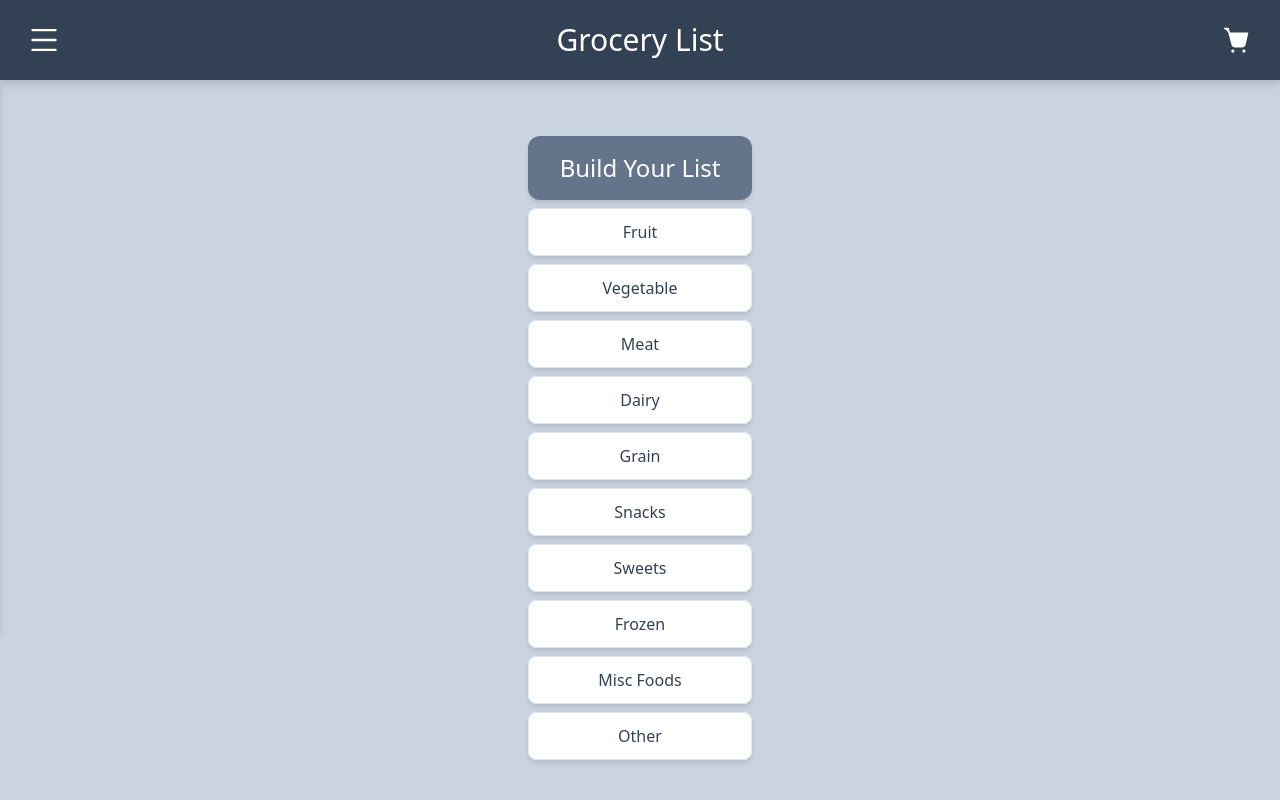
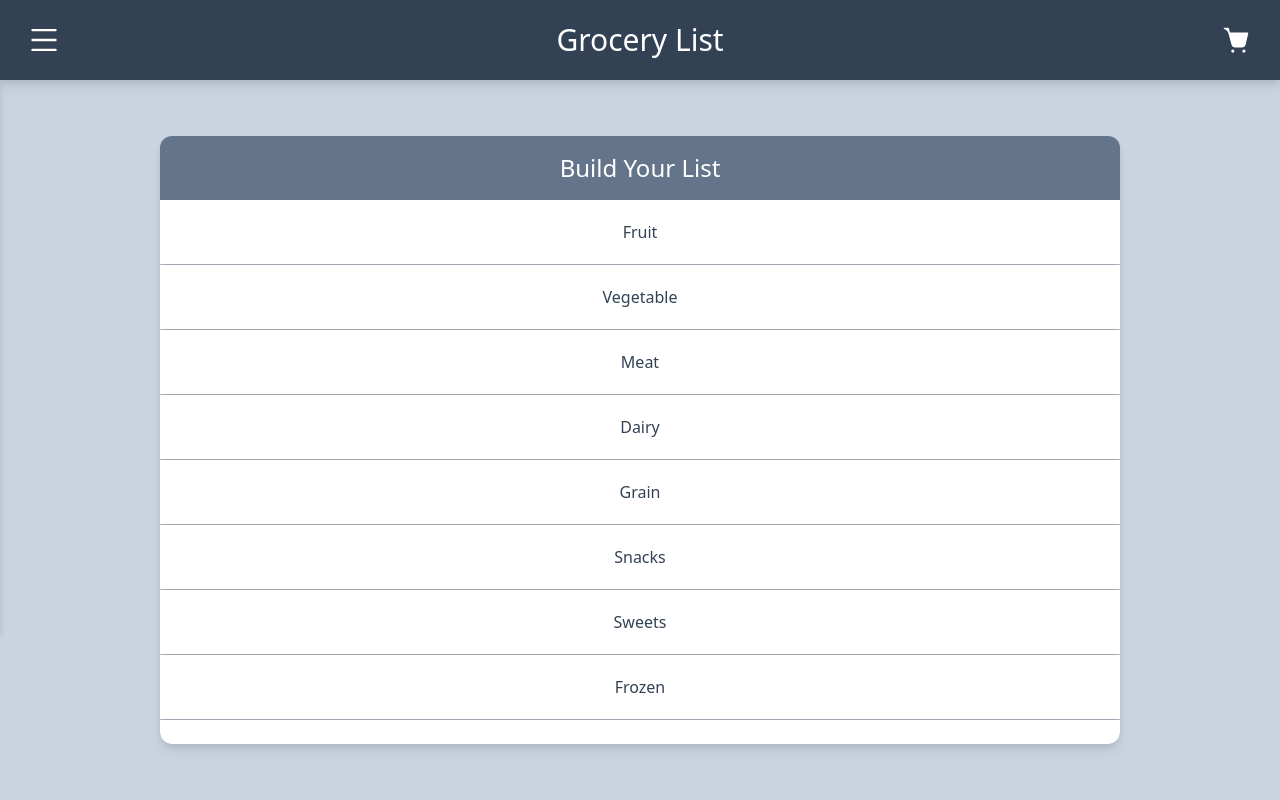
Before and after one commit to bsz90/grocery_list, a React (Create React App) app: page / in a window 1280 px wide. Built offline with nearby package versions, Linux system fonts and the light colour scheme.

Commit message:
Refactor Landing page
Matched the styles of the rest of the app

```diff
--- a/src/Items.tsx
+++ b/src/Items.tsx
@@ -142,7 +142,7 @@ export const Items = ({
     <>
       <div className="my-14 w-3/4 overflow-hidden rounded-xl drop-shadow-lg">
         <div className="flex h-16 flex-col items-center justify-center rounded-t-xl bg-slate-500 text-white">
-          <h1 className="text-xl capitalize">{pageState}</h1>
+          <h1 className="text-2xl capitalize">{pageState}</h1>
         </div>
         <div className="flex h-full w-full flex-col gap-[1px] overflow-x-hidden overflow-y-scroll rounded-b-xl">
           {itemsToAdd.map(({ name, type, total, notes, checked }, id) => {
--- a/src/Landing.tsx
+++ b/src/Landing.tsx
@@ -9,15 +9,15 @@ export const Landing = ({
   setPageState: Dispatch<SetStateAction<string>>;
 }) => {
   return (
-    <div className="flex h-full w-full flex-col items-center pt-14">
-      <div className="flex h-[650px] w-full flex-col items-center justify-start gap-2 overflow-hidden">
-        <div className="flex h-16 w-56 flex-none items-center justify-center rounded-xl bg-slate-500 py-4 drop-shadow-md">
-          <h1 className="text-2xl text-white">Build Your List</h1>
-        </div>
+    <div className="my-14 flex w-3/4 flex-col items-center overflow-hidden rounded-xl drop-shadow-lg">
+      <div className="flex h-16 w-full flex-none items-center justify-center bg-slate-500 py-4 drop-shadow-md">
+        <h1 className="text-2xl text-white">Build Your List</h1>
+      </div>
+      <div className="flex h-full w-full flex-col gap-[1px] overflow-x-hidden overflow-y-scroll rounded-b-xl">
         {categories.map(({ type }, id) => {
           return (
             <button
-              className="h-12 w-56 flex-none rounded-lg border bg-white capitalize drop-shadow-md"
+              className="h-16 w-full flex-none bg-white capitalize drop-shadow-md"
               key={type}
               onClick={() => setPageState(type)}
             >
```
